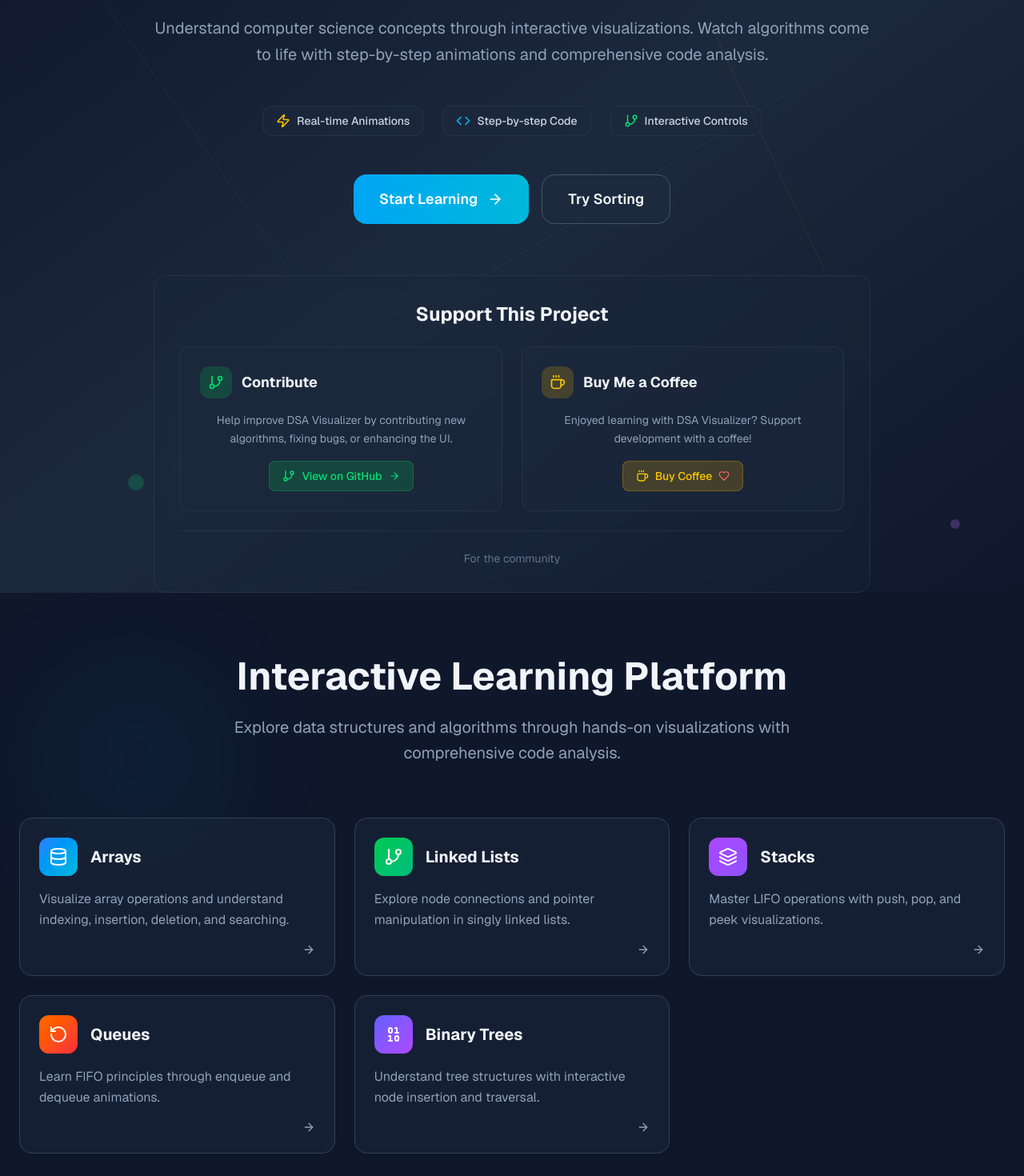
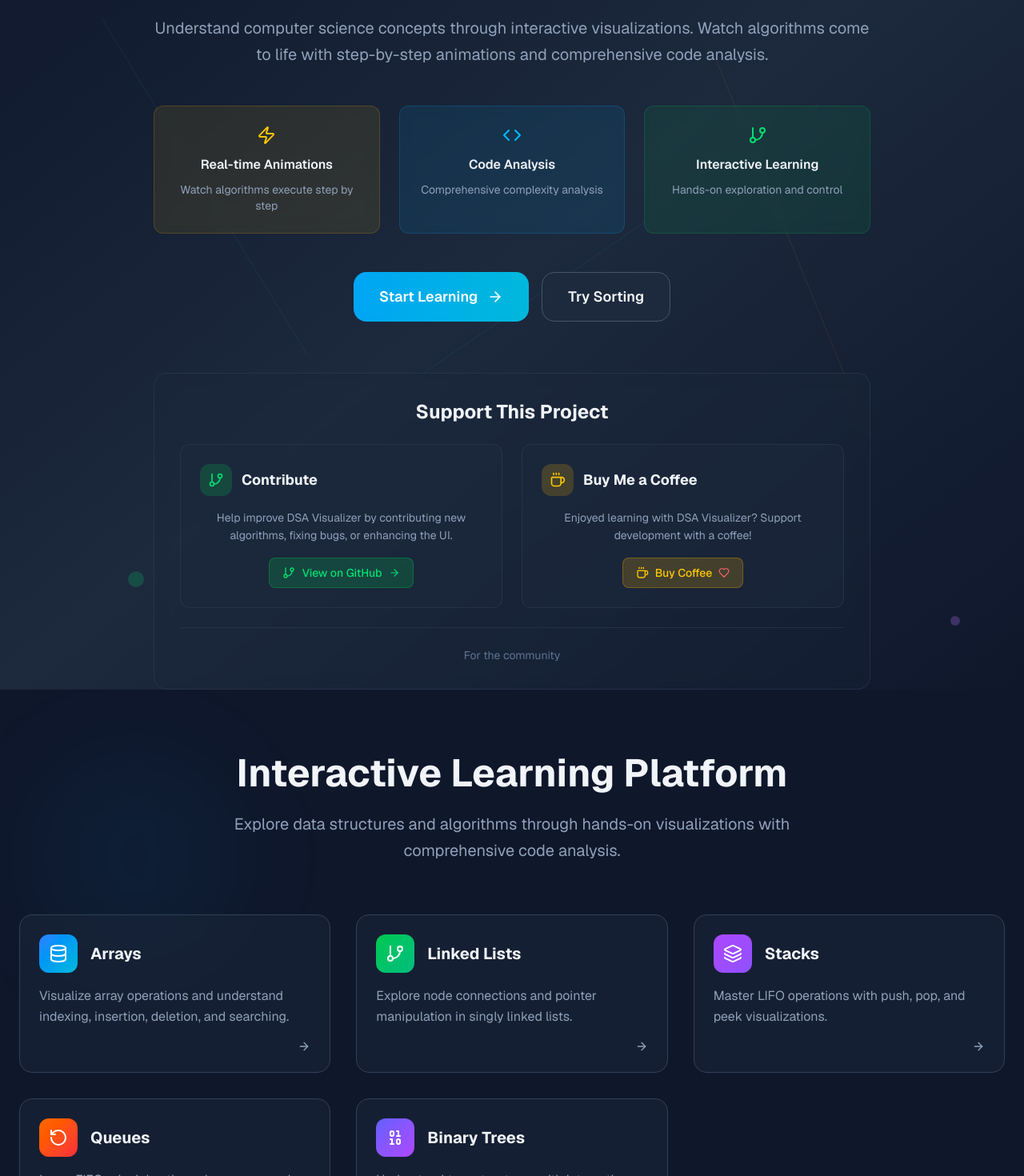
Before and after one commit to gael55x/DSA-Visualizer, a Next.js app in the folder dsa-visualizer/: page / in a window 1280 px wide. Shown: the part 250-1720 px from the top of the page at 80% size. Built offline with nearby package versions, Linux system fonts and the light colour scheme.

Commit message:
Restructure main page with professional feature highlights and improved grid layouts

```diff
--- a/dsa-visualizer/components/Features.tsx
+++ b/dsa-visualizer/components/Features.tsx
@@ -90,7 +90,7 @@ export default function Features() {
         </motion.div>
 
         {/* Data Structures Grid */}
-        <div className="grid grid-cols-1 md:grid-cols-2 lg:grid-cols-3 gap-6 mb-20">
+        <div className="grid grid-cols-1 md:grid-cols-2 lg:grid-cols-3 gap-8 mb-20">
           {dataStructures.map((item, index) => {
             const IconComponent = item.icon;
             return (
@@ -148,7 +148,7 @@ export default function Features() {
         </motion.div>
 
         {/* Sorting Grid */}
-        <div className="grid grid-cols-1 md:grid-cols-3 gap-6 mb-16">
+        <div className="grid grid-cols-1 md:grid-cols-3 gap-8 mb-16">
           {sortingAlgorithms.map((algorithm, index) => (
             <motion.div
               key={algorithm.title}
--- a/dsa-visualizer/components/Hero.tsx
+++ b/dsa-visualizer/components/Hero.tsx
@@ -62,22 +62,23 @@ export default function Hero() {
             initial={{ opacity: 0, y: 30 }}
             animate={{ opacity: 1, y: 0 }}
             transition={{ delay: 0.4, duration: 0.8 }}
-            className="flex flex-wrap justify-center gap-6 mb-12"
+            className="grid grid-cols-1 md:grid-cols-3 gap-6 mb-12 max-w-4xl mx-auto"
           >
             {[
-              { icon: Zap, text: 'Real-time Animations', color: 'text-yellow-400' },
-              { icon: Code, text: 'Step-by-step Code', color: 'text-sky-400' },
-              { icon: GitBranch, text: 'Interactive Controls', color: 'text-green-400' }
+              { icon: Zap, text: 'Real-time Animations', desc: 'Watch algorithms execute step by step', color: 'text-yellow-400', bg: 'bg-yellow-500/10', border: 'border-yellow-500/20' },
+              { icon: Code, text: 'Code Analysis', desc: 'Comprehensive complexity analysis', color: 'text-sky-400', bg: 'bg-sky-500/10', border: 'border-sky-500/20' },
+              { icon: GitBranch, text: 'Interactive Learning', desc: 'Hands-on exploration and control', color: 'text-green-400', bg: 'bg-green-500/10', border: 'border-green-500/20' }
             ].map((feature, index) => (
               <motion.div
                 key={feature.text}
-                initial={{ opacity: 0, scale: 0.8 }}
-                animate={{ opacity: 1, scale: 1 }}
+                initial={{ opacity: 0, y: 20 }}
+                animate={{ opacity: 1, y: 0 }}
                 transition={{ delay: 0.5 + index * 0.1, duration: 0.5 }}
-                className="flex items-center gap-2 px-4 py-2 bg-slate-800/50 border border-slate-700/50 rounded-xl"
+                className={`${feature.bg} border ${feature.border} rounded-xl p-6 text-center backdrop-blur-sm`}
               >
-                <feature.icon size={18} className={feature.color} />
-                <span className="text-slate-300 text-sm font-medium">{feature.text}</span>
+                <feature.icon size={24} className={`${feature.color} mx-auto mb-3`} />
+                <h3 className="text-slate-100 font-semibold mb-2">{feature.text}</h3>
+                <p className="text-slate-400 text-sm">{feature.desc}</p>
               </motion.div>
             ))}
           </motion.div>
```
